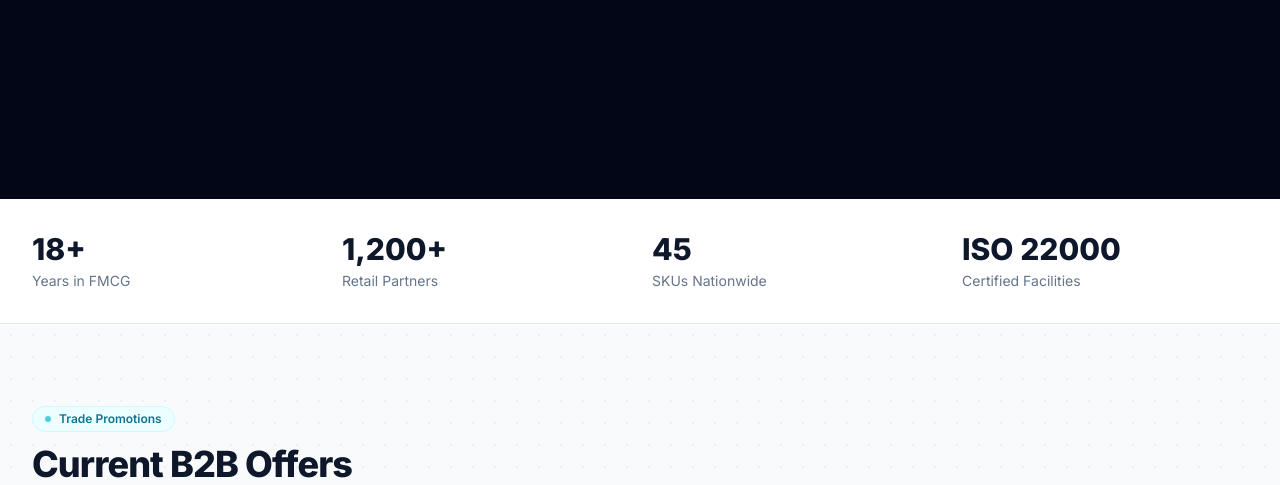
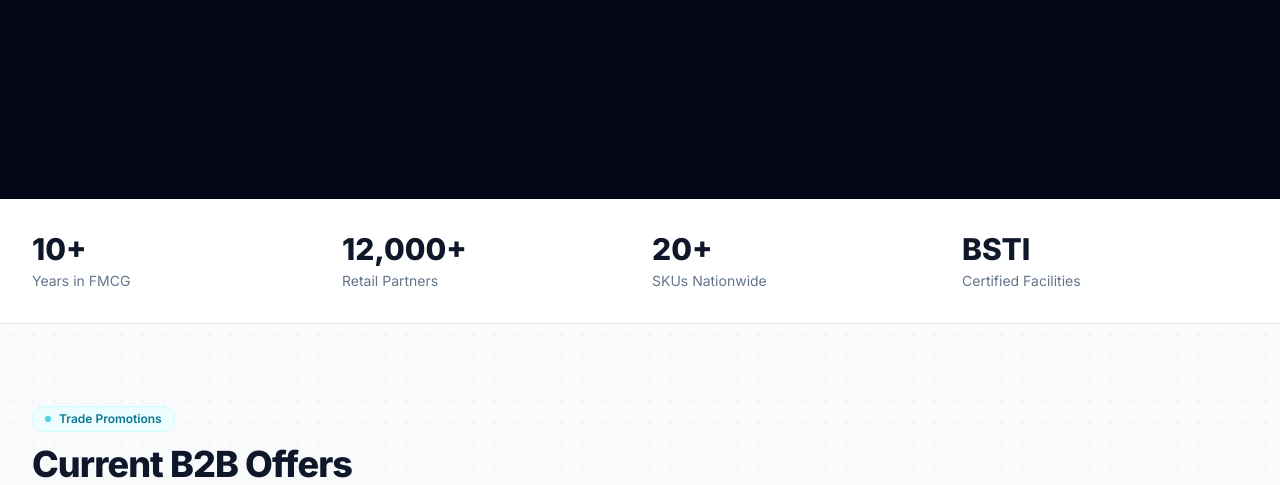
Before and after one commit to Nafis-Kamal-CodeQuest/Aizah, a Django app: page / in a window 1280 px wide. Shown: the part 502-987 px from the top of the page. Run offline with Django 5.2, Linux system fonts and the light colour scheme; data that the repository does not hold is empty; some libraries are stand-ins or nearby versions.

Commit message:
Update home and homecare templates

```diff
--- a/templates/home.html
+++ b/templates/home.html
@@ -306,19 +306,19 @@
       <div class="max-w-7xl mx-auto px-4 sm:px-6 lg:px-8 py-8">
         <div class="grid grid-cols-2 md:grid-cols-4 gap-6">
           <div class="text-center md:text-left">
-            <div class="text-2xl sm:text-3xl font-extrabold text-slate-900">18+</div>
+            <div class="text-2xl sm:text-3xl font-extrabold text-slate-900">10+</div>
             <div class="text-xs sm:text-sm text-slate-500 mt-1">Years in FMCG</div>
           </div>
           <div class="text-center md:text-left">
-            <div class="text-2xl sm:text-3xl font-extrabold text-slate-900">1,200+</div>
+            <div class="text-2xl sm:text-3xl font-extrabold text-slate-900">12,000+</div>
             <div class="text-xs sm:text-sm text-slate-500 mt-1">Retail Partners</div>
           </div>
           <div class="text-center md:text-left">
-            <div class="text-2xl sm:text-3xl font-extrabold text-slate-900">45</div>
+            <div class="text-2xl sm:text-3xl font-extrabold text-slate-900">20+</div>
             <div class="text-xs sm:text-sm text-slate-500 mt-1">SKUs Nationwide</div>
           </div>
           <div class="text-center md:text-left">
-            <div class="text-2xl sm:text-3xl font-extrabold text-slate-900">ISO 22000</div>
+            <div class="text-2xl sm:text-3xl font-extrabold text-slate-900">BSTI</div>
             <div class="text-xs sm:text-sm text-slate-500 mt-1">Certified Facilities</div>
           </div>
         </div>
--- a/templates/homecare.html
+++ b/templates/homecare.html
@@ -265,7 +265,7 @@
         <div class="flex items-center gap-3">
           <img src="{% static 'images/logo.png' %}" alt="Aizah" class="h-16 w-auto max-h-16 object-contain" />
           <div>
-            <div class="text-[10px] font-semibold uppercase tracking-[0.35em] text-cyan-200">FMCG Co.</div>
+            <div class="text-[10px] font-semibold uppercase tracking-[0.35em] text-cyan-200">TOILETRIES</div>
             <div class="text-xs text-slate-400">Trusted trade partner</div>
           </div>
         </div>
```
